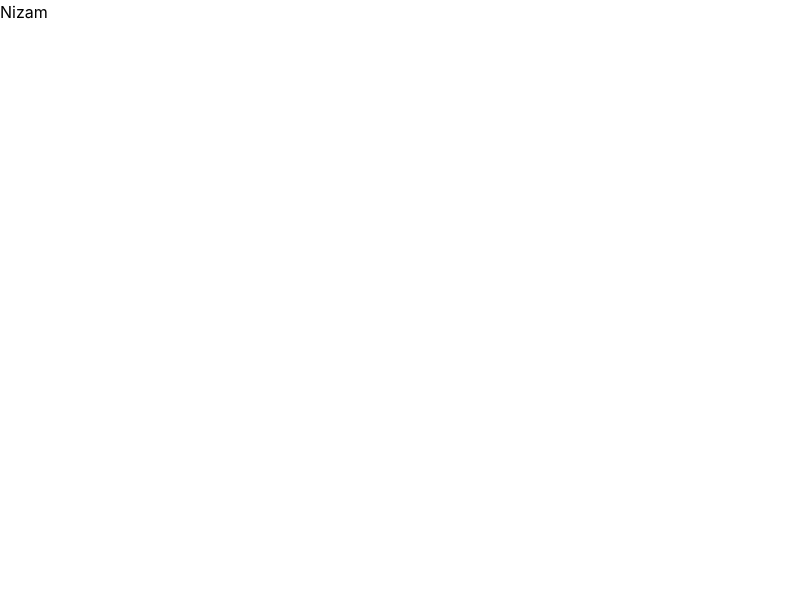
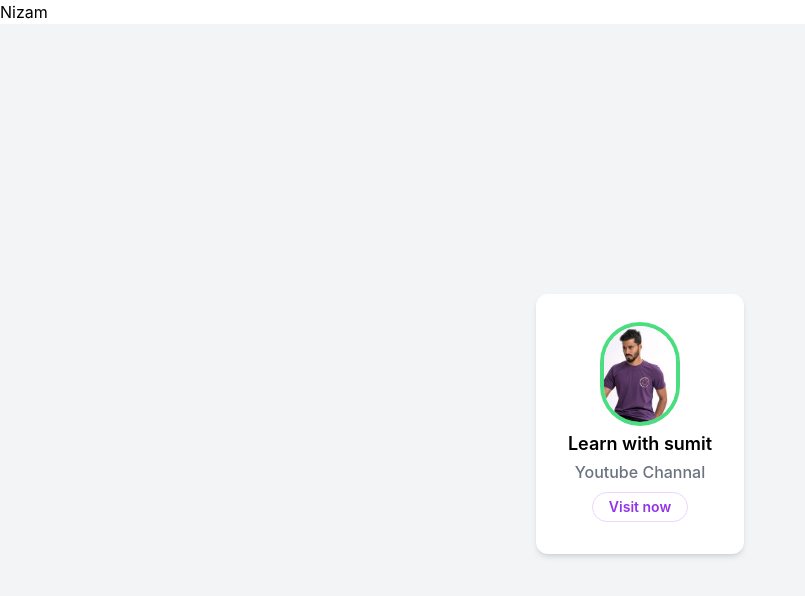
Before and after one commit to nizamuddin15bd/tailwind-css, a React (Create React App) app: page /cart in a window 1280 px wide. Shown: the top 596 px of the page, without its empty margins (0-805 px from the left). Built offline with nearby package versions, Linux system fonts and the light colour scheme.

Commit message:
ring space

```diff
--- a/src/App.js
+++ b/src/App.js
@@ -1,10 +1,11 @@
-import logo from "./logo.svg";
 import "./App.css";
+import Cart from "./components/Cart/Cart";
 
 function App() {
   return (
     <div className="mx-auto">
       <h1>Nizam</h1>
+      <Cart />
     </div>
   );
 }
--- /dev/null
+++ b/src/NewClassName.js
@@ -0,0 +1,5 @@
+/**
+ * videos #3
+ * 1.ring
+ * 2.space-x and space-y
+ */
--- /dev/null
+++ b/src/components/Cart/Cart.js
@@ -0,0 +1,24 @@
+import React from 'react';
+import logo from '../../images/img.jpg'
+
+
+const Cart = () => {
+    return (
+        <div className='h-screen flex items-center justify-center bg-gray-100'>
+            <div className='max-w-sm mx-auto p-8 bg-white rounded-xl shadow-md space-y-2'>
+                <div >
+                    <img className='h-24 rounded-full mx-auto ring-4 ring-green-400' src={logo} alt="" />
+                </div>
+                <div className='text-center space-y-2'>
+                    <div className='space-y-0.5'>
+                        <p className='text-lg font-semibold text-black'>Learn with sumit</p>
+                        <p className='text-gray-500 font-medium space-y-0.5'>Youtube Channal</p>
+                    </div>
+                    <button className='px-4 py-1 border border-purple-200 text-sm rounded-full text-purple-600 font-semibold'>Visit now</button>
+                </div>
+            </div>
+        </div>
+    );
+};
+
+export default Cart;
```
Also changed, not shown: src/images/img.jpg (added).
